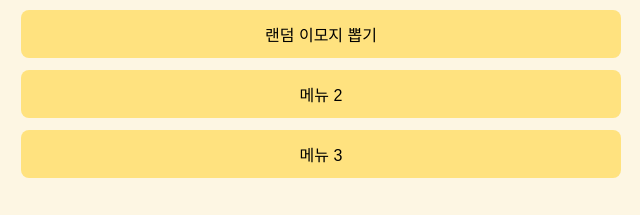
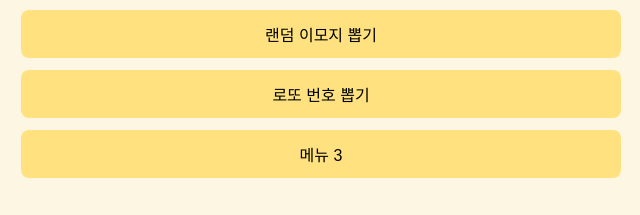
Before and after one commit to smoothworking/lab, a plain HTML site: page index.html in a window 1280 px wide. Shown: the part 235-450 px from the top of the page, 319-959 px from the left. Drawn offline with Linux system fonts and the light colour scheme; a web font is replaced by a local one.

Commit message:
Update index.html
로또 메뉴 추가

```diff
--- a/index.html
+++ b/index.html
@@ -71,7 +71,7 @@
       <h2>놀이터</h2>
       <div class="menu-list">
         <a href="emoji_picker.html" class="menu-btn">랜덤 이모지 뽑기</a>
-        <a href="play2.html" class="menu-btn">메뉴 2</a>
+        <a href="lott0_number.html" class="menu-btn">로또 번호 뽑기</a>
         <a href="play3.html" class="menu-btn">메뉴 3</a>
       </div>
     </div>
```
